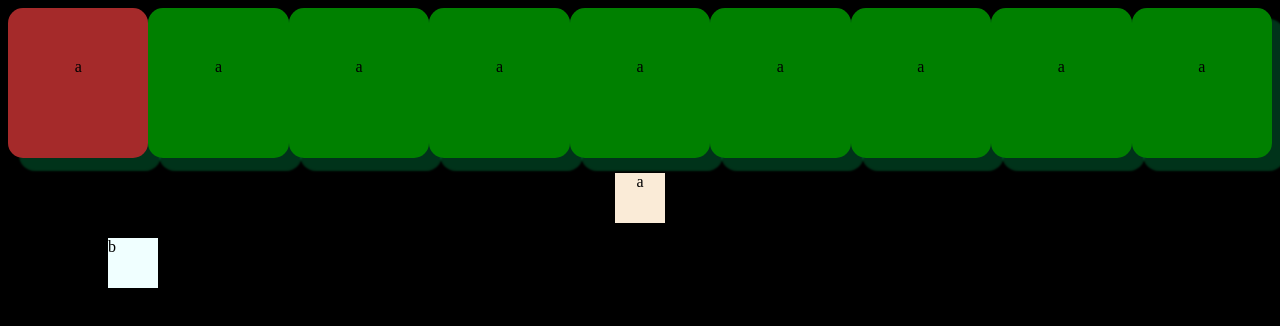
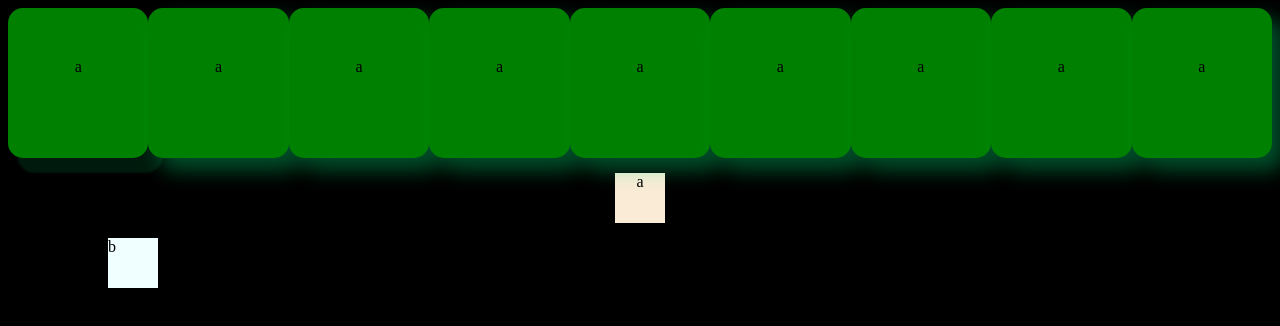
Before and after one commit to GianClaudioScarafini/htmlcssexercise, a plain HTML site: page index.html in a window 1280 px wide. In both pictures the pointer is over the element 78 px from the left and 83 px from the top of the page. Drawn offline with Linux system fonts and the light colour scheme.

Commit message:
the shadow if the div text has been edited.

```diff
--- a/style.css
+++ b/style.css
@@ -13,11 +13,12 @@ body{
     margin: 0 auto;
     padding: 50px;
     border-radius: 15px;
-    box-shadow: 12px 12px 2px 1px hsla(151, 100%, 50%, .2);;
+    box-shadow: 12px 12px 20px 1px hsla(151, 100%, 50%, .3);;
 
 }
 .box:hover{
-    background-color: brown;
+    background-color: green;
+    box-shadow: 12px 12px 2px 3px hsla(151, 100%, 50%, .1);;
 }
 
 p.house1{
```
